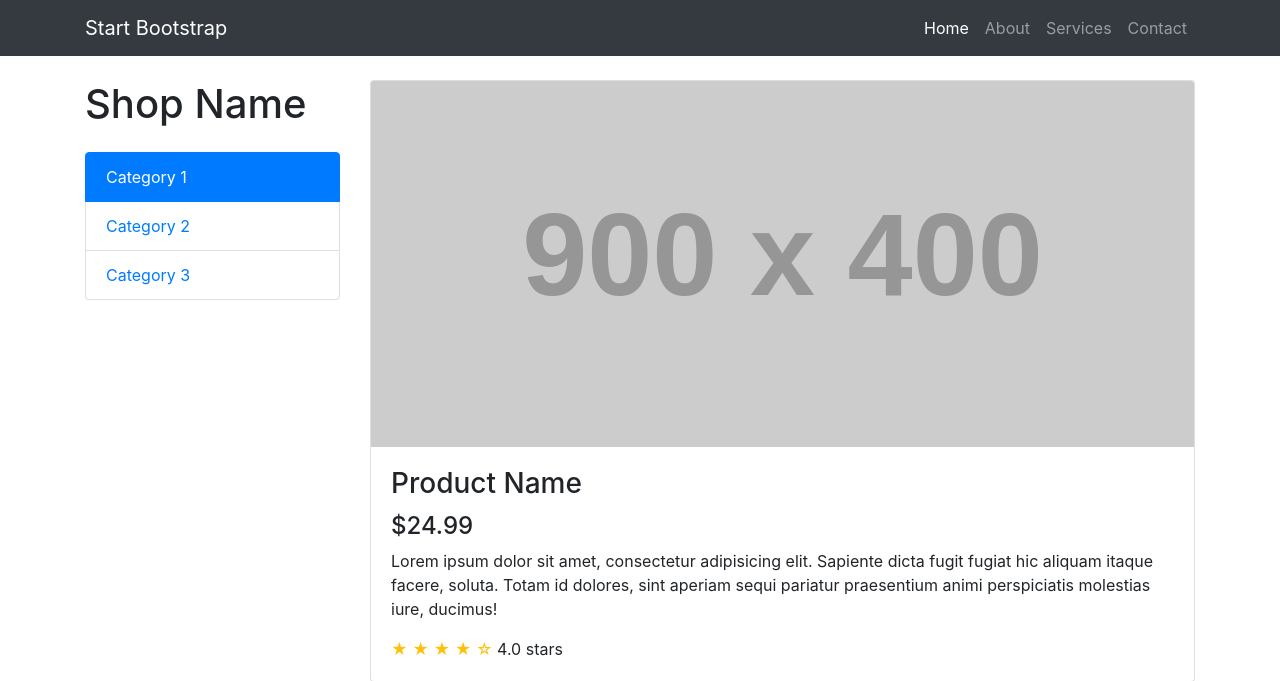
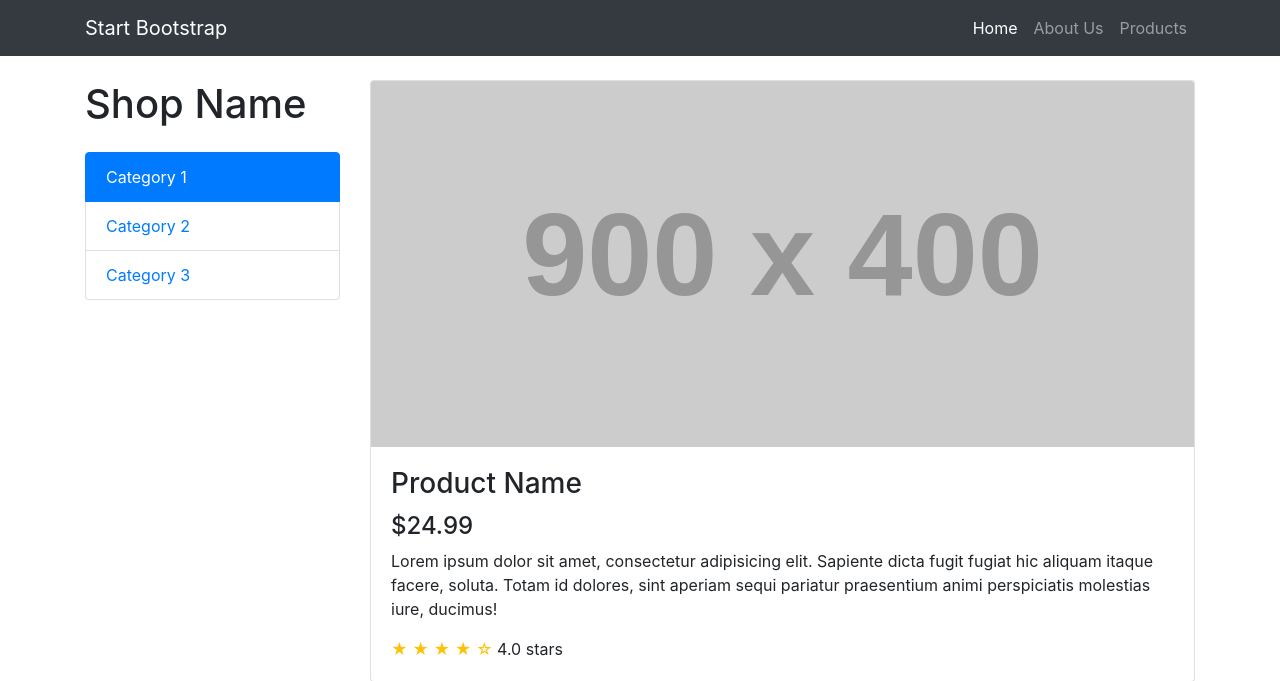
Before and after one commit to MoniqueWarrington/ECOmmerceAppSecurityProject, a Django app: template Home/templates/product_detail.html in a window 1280 px wide. Shown: the top 681 px of the page. Run offline with Django 3.2, Linux system fonts and the light colour scheme; the template is opened without the code that fills it, so the values that code supplies are empty; grey boxes labelled with a size stand in for pictures from a placeholder-image service; some libraries are stand-ins or nearby versions.

Commit message:
Update product_detail.html
Forgot to add previous product_detail hyperlink in last push

```diff
--- a/Home/templates/product_detail.html
+++ b/Home/templates/product_detail.html
@@ -31,18 +31,15 @@
       <div class="collapse navbar-collapse" id="navbarResponsive">
         <ul class="navbar-nav ml-auto">
           <li class="nav-item active">
-            <a class="nav-link" href="#">Home
+            <a class="nav-link" href="{%url 'Home Page'%}">Home
               <span class="sr-only">(current)</span>
             </a>
           </li>
           <li class="nav-item">
-            <a class="nav-link" href="#">About</a>
+            <a class="nav-link" href="{%url 'About Us'%}">About Us</a>
           </li>
           <li class="nav-item">
-            <a class="nav-link" href="#">Services</a>
-          </li>
-          <li class="nav-item">
-            <a class="nav-link" href="#">Contact</a>
+            <a class="nav-link" href="{%url 'Products'%}">Products</a>
           </li>
         </ul>
       </div>
```
